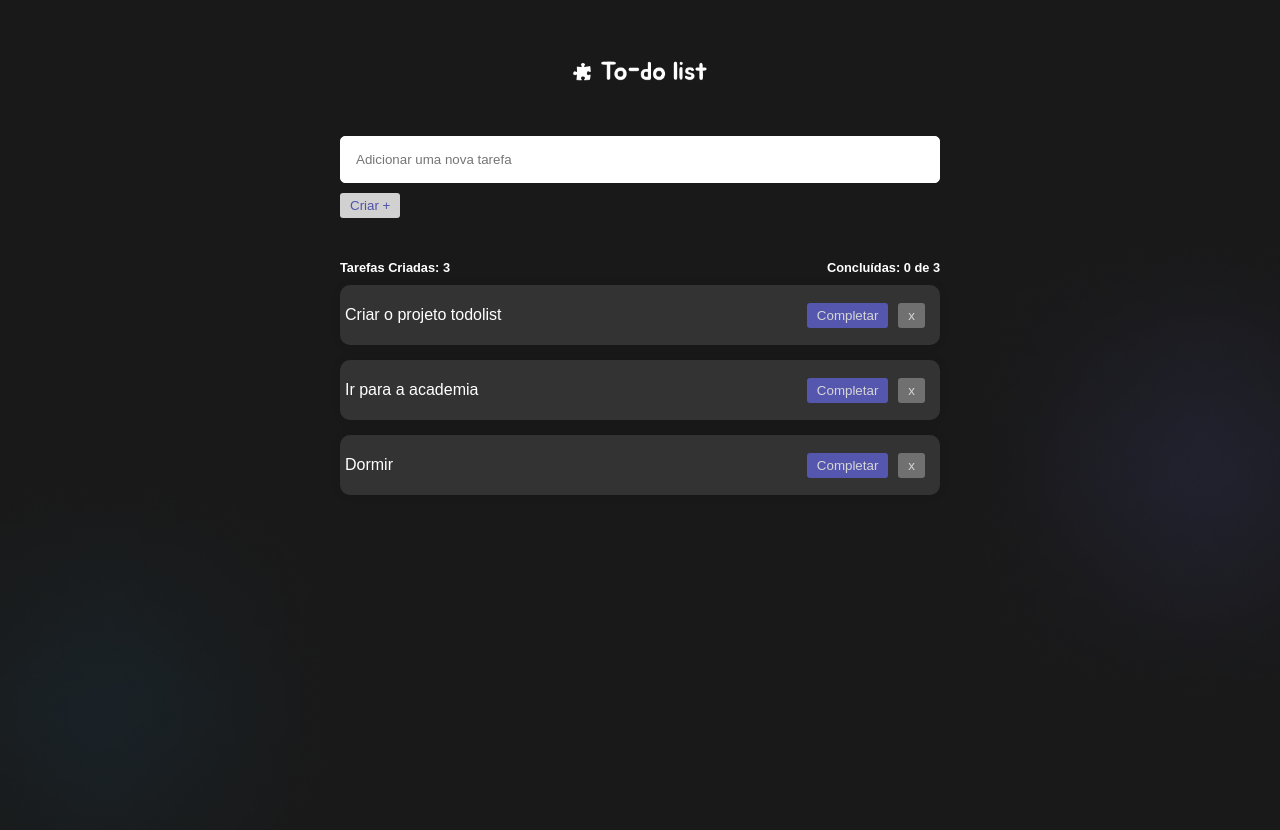
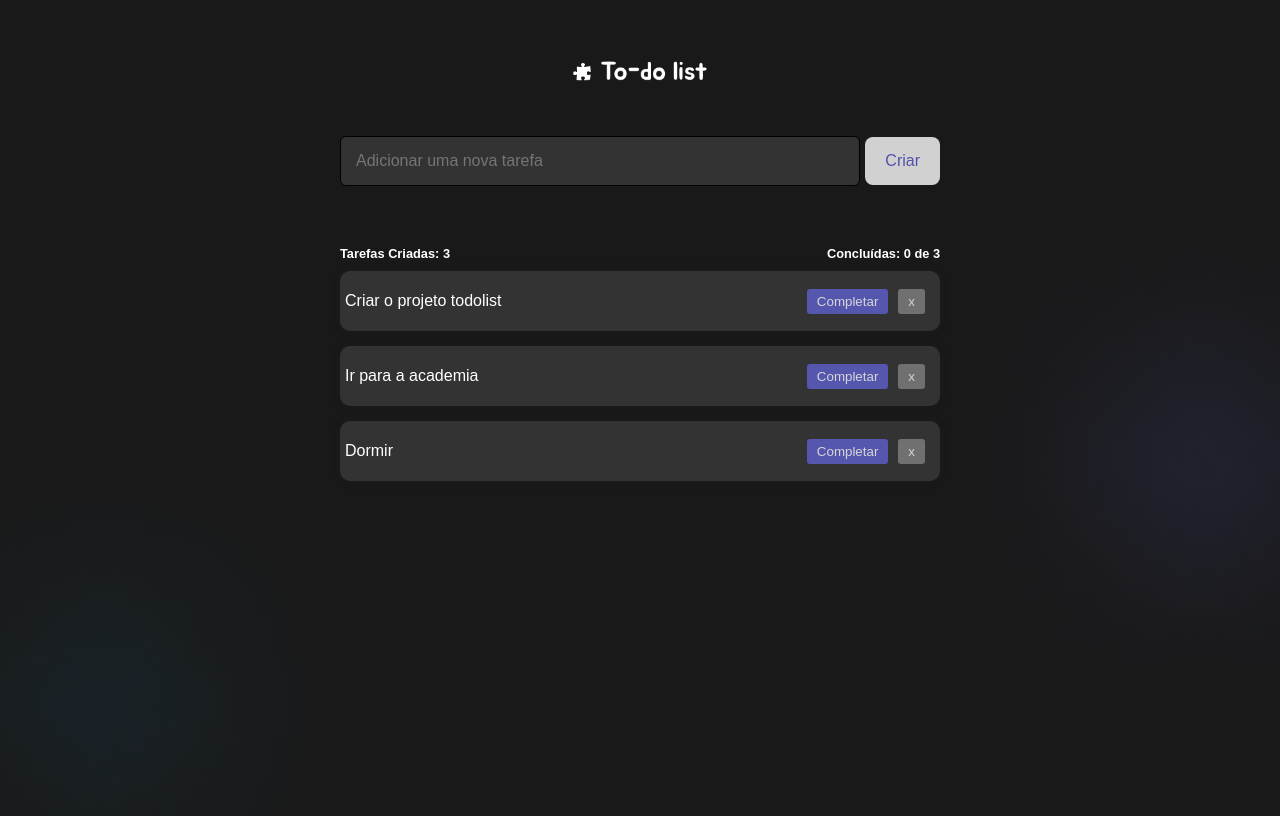
Before and after one commit to vromariz/ListToDo, a React (Vite) app: page / in a window 1280 px wide. Built offline with nearby package versions, Linux system fonts and the light colour scheme.

Commit message:
barra de tarefas

```diff
--- a/src/App.css
+++ b/src/App.css
@@ -40,18 +40,19 @@ button {
   transition: 0.3s;
 }
 
-button:hover {
-  opacity: 1;
-}
-
 .todo-list {
   margin-bottom: 20px;
   padding-bottom: 20px;
 }
 
+button:hover {
+  opacity: 1;
+}
+
 .todo {
   background-color:var(--gray-400);
-  box-shadow: 0 0 10px rgba(0, 0, 0, 0.1);
+  box-shadow: 0 0 10px rgba(49, 49, 49, 0.1);
+
   padding: 5px;
   margin-bottom: 15px;
   border-radius: 10px;
@@ -70,19 +71,8 @@ button:hover {
   color: var(--white-100);
 }
 
-.todo-form {
-  padding-bottom: 2rem;
-}
 
 /*alteraçao no botao de criar tarefa*/
-input,
-select {
-  padding: 15px;
-  margin-bottom: 10px;
-  border: 1px solid #ffffff;
-  border-radius: 5px;
-  width: 100%;
-}
 
 .todo-counter {
   display: flex;
@@ -94,3 +84,33 @@ select {
   margin: 0;
   font-size: 0.80rem;
 }
+
+.todo-form {
+  display: flex;
+  align-items: center;
+  gap: 5px; /* Espaço entre o input e o botão */
+  margin-bottom: 60px;
+}
+
+.todo-input {
+  flex: 1; /* Faz o input ocupar o espaço restante */
+  padding: 15px;
+  font-size: 1rem;
+  border: 1px solid var(--gray-400);
+  border-radius: 6px;
+  background-color: var(--gray-400);
+  border: 1px solid #000000;
+  color: var(--white-100);
+  margin: 0;
+
+}
+
+.todo-button {
+  margin: 0;
+  padding: 15px 20px;
+  font-size: 1rem;
+  background-color: var(--white-100);
+  color: var(--purple-200);
+  border-radius: 8px;
+  cursor: pointer;
+}
--- a/src/components/TodoForm.jsx
+++ b/src/components/TodoForm.jsx
@@ -5,23 +5,25 @@ const TodoForm = ({ addTodo }) => {
 
   const handleSubmit = (e) => {
     e.preventDefault();
-    if (!value) return;
+    if (!value.trim()) return;
     addTodo(value);
     setValue("");
   };
 
+
   return (
-    <div className="todo-form">
-      <form onSubmit={handleSubmit}>
+    <form onSubmit={handleSubmit} className="todo-form">
       <input
         type="text"
         placeholder="Adicionar uma nova tarefa"
         value={value}
         onChange={(e) => setValue(e.target.value)}
+        className="todo-input"
       />
-        <button type="submit">Criar +</button>
+      <button type="submit" className="todo-button">
+        Criar
+      </button>
     </form>
-    </div>
   );
 };
 
```
Also changed, not shown: src/global.css (line endings or trailing spaces). Lines whose indentation alone changed are shown as unchanged.
